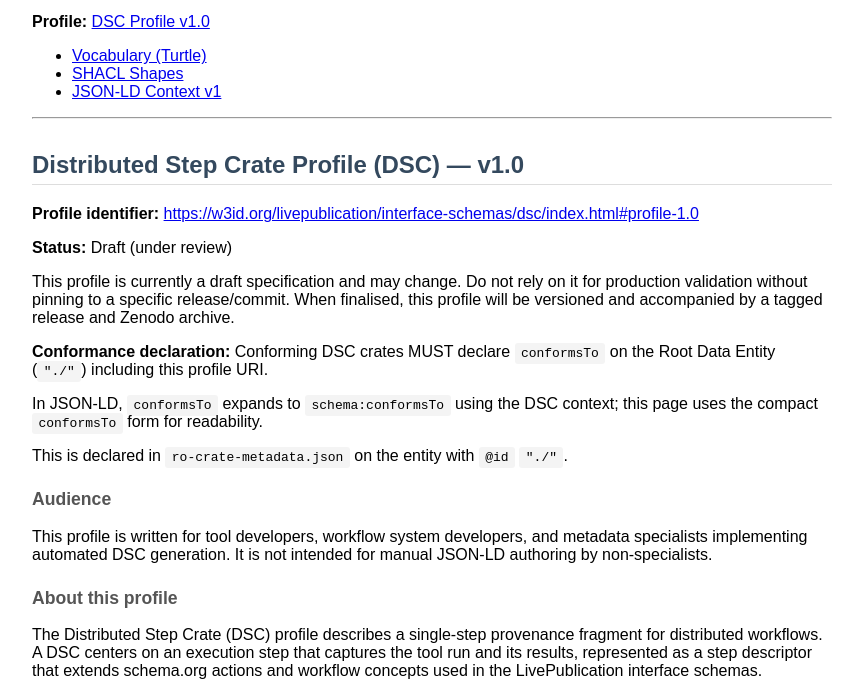
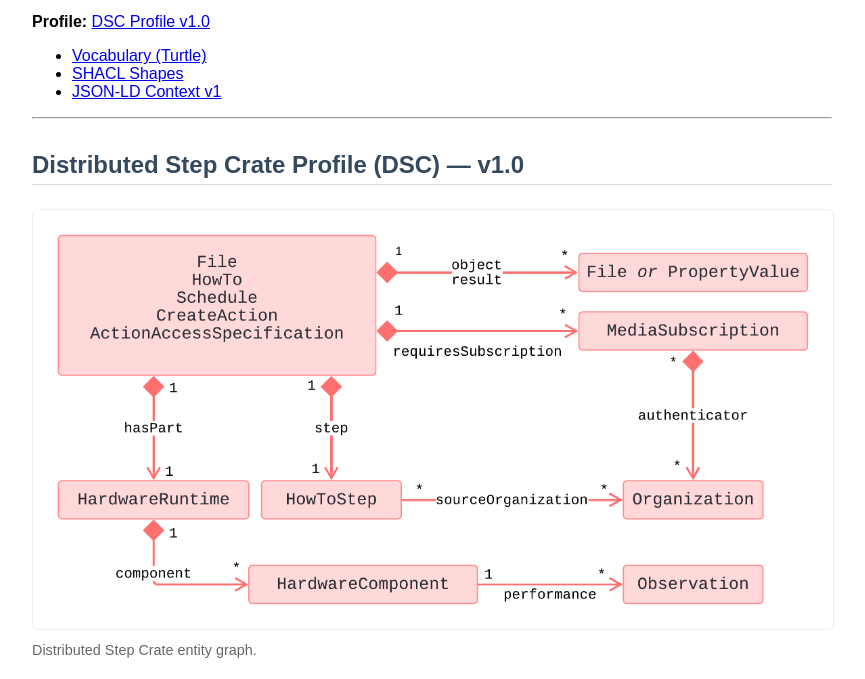
Before and after one commit to GusEllerm/livepub-interface-schemas, a plain HTML site: page interface-schemas/dsc/index.html in a window 1280 px wide. Shown: the part 111-790 px from the top of the page, without its empty margins (208-1073 px from the left). Drawn offline with Linux system fonts and the light colour scheme.

Commit message:
adding image to the DSC profile

```diff
--- a/interface-schemas/dsc/index.html
+++ b/interface-schemas/dsc/index.html
@@ -4,13 +4,16 @@
 <meta charset="utf-8">
 <meta name="author" content="Augustus Ellerm">
 <title>DSC Vocabulary</title>
-<base href="/interface-schemas/dsc/">
+<base href="./">
 <style>
 body { font-family: sans-serif; max-width: 50rem; margin: 2rem auto; padding: 0 1rem; }
 h1 { color: #2c3e50; }
 h2 { color: #34495e; border-bottom: 1px solid #ddd; padding-bottom: 0.3rem; margin-top: 2rem; }
 h3 { color: #555; font-size: 1.1rem; margin-top: 1.5rem; }
 code { background: #f4f4f4; padding: 0.2rem 0.4rem; border-radius: 3px; }
+figure { margin: 1.5rem 0; }
+figure img { max-width: 100%; height: auto; border: 1px solid #eee; border-radius: 6px; }
+figcaption { font-size: 0.9rem; color: #666; margin-top: 0.5rem; }
 table { width: 100%; border-collapse: collapse; margin: 1rem 0; }
 th, td { border: 1px solid #ddd; padding: 0.5rem 0.7rem; vertical-align: top; text-align: left; }
 th { background: #f8f8f8; }
@@ -33,6 +36,10 @@
 
 <a id="profile-1.0"></a>
 <h2>Distributed Step Crate Profile (DSC) — v1.0</h2>
+<figure>
+  <img src="assets/Distributed_Step_Crate_Entity_Graph.png" alt="Distributed Step Crate entity graph showing core entities and relationships.">
+  <figcaption>Distributed Step Crate entity graph.</figcaption>
+</figure>
 <p><strong>Profile identifier:</strong> <a href="https://w3id.org/livepublication/interface-schemas/dsc/index.html#profile-1.0">https://w3id.org/livepublication/interface-schemas/dsc/index.html#profile-1.0</a></p>
 <p><strong>Status:</strong> Draft (under review)</p>
 <p>
```
Also changed, not shown: interface-schemas/dsc/assets/Distributed_Step_Crate_Entity_Graph.png (added).
